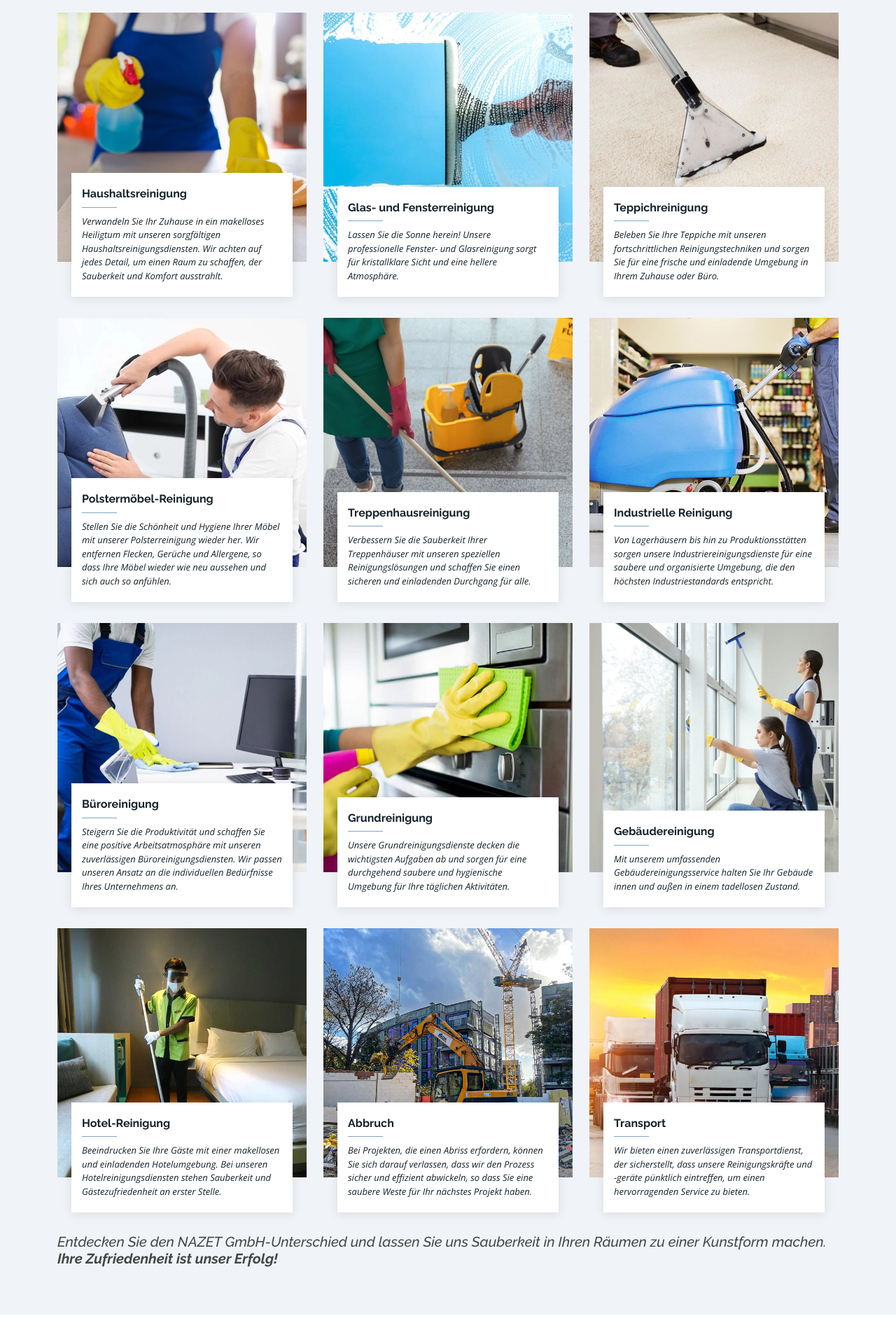
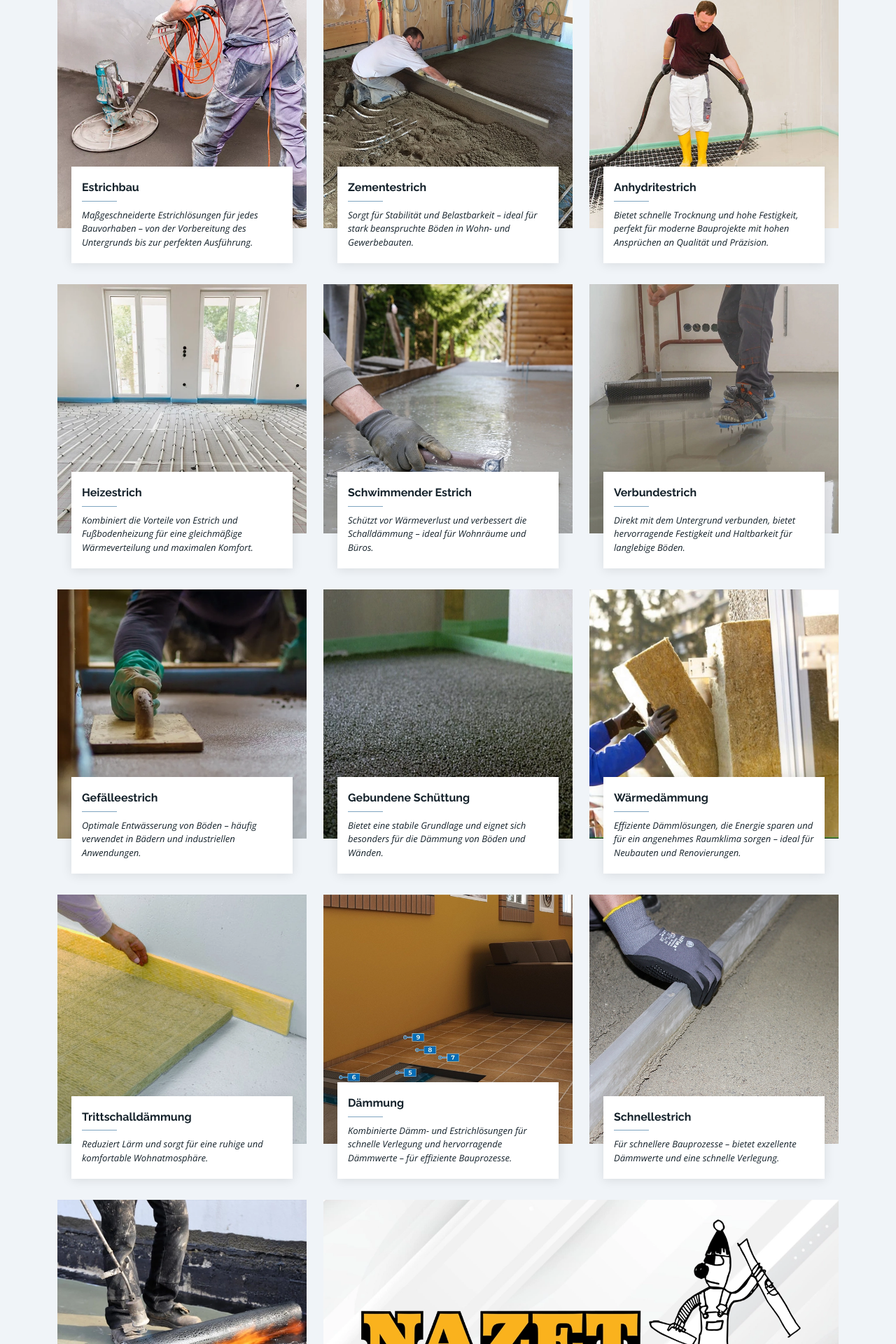
Before and after one commit to PeterBassemYoussef/NAZET, a PHP site: page /phpmail/ in a window 1280 px wide. Shown: the part 2720-4640 px from the top of the page at 70% size. Run offline with PHP 8.4, Linux system fonts and the light colour scheme.

Commit message:
Refactor the "Our Services" section.

```diff
--- a/index.php
+++ b/index.php
@@ -9,11 +9,11 @@ if (isset($_GET['lang'])) {
 }
 
 if ($currentLanguage === "en") {
-  include('lang/en.php');
+    include 'lang/en.php';
     $param = '?lang=en';
     $buttonText = 'Deutschland'; // Set button text to "Deutschland"
 } elseif ($currentLanguage === "de") {
-  include('lang/de.php');
+    include 'lang/de.php';
     $param = '?lang=de';
     $buttonText = 'English'; // Set button text to "English"
 }
@@ -238,10 +238,10 @@ if ($currentLanguage === "en") {
 
         <div class="section-title">
           <h2><?php echo $translations["Services"]; ?></h2>
-          <p><?php echo $translations["Check our Services"]; ?></p>
+          <p><?php echo $translations["ourServicesTitle"]; ?></p>
         </div>
 
-        <h5 class="fst-italic" data-aos="fade-up"><?php echo $translations["Services Start"]; ?></h5>
+        <h5 class="fst-italic" data-aos="fade-up"><?php echo $translations["ourServicesDesc"]; ?></h5>
         <br />
 
         <div class="row" data-aos="fade-up">
@@ -250,8 +250,8 @@ if ($currentLanguage === "en") {
             <div class="service" data-aos="fade-up" data-aos-delay="100">
               <div class="pic"><img src="assets/img/services/service-1.webp" class="img-fluid" alt=""></div>
               <div class="service-info">
-                <h4><?php echo $translations["Service 1"]; ?></h4>
-                <span><?php echo $translations["Service Desc 1"]; ?></span>
+                <h4><?php echo $translations["service1Title"]; ?></h4>
+                <span><?php echo $translations["service1Desc"]; ?></span>
               </div>
             </div>
           </div>
@@ -260,8 +260,8 @@ if ($currentLanguage === "en") {
             <div class="service">
               <div class="pic"><img src="assets/img/services/service-2.webp" class="img-fluid" alt=""></div>
               <div class="service-info">
-                <h4><?php echo $translations["Service 2"]; ?></h4>
-                <span><?php echo $translations["Service Desc 2"]; ?></span>
+                <h4><?php echo $translations["service2Title"]; ?></h4>
+                <span><?php echo $translations["service2Desc"]; ?></span>
               </div>
             </div>
           </div>
@@ -270,8 +270,8 @@ if ($currentLanguage === "en") {
             <div class="service">
               <div class="pic"><img src="assets/img/services/service-3.webp" class="img-fluid" alt=""></div>
               <div class="service-info">
-                <h4><?php echo $translations["Service 3"]; ?></h4>
-                <span><?php echo $translations["Service Desc 3"]; ?></span>
+                <h4><?php echo $translations["service3Title"]; ?></h4>
+                <span><?php echo $translations["service3Desc"]; ?></span>
               </div>
             </div>
           </div>
@@ -280,8 +280,8 @@ if ($currentLanguage === "en") {
             <div class="service" data-aos="fade-up" data-aos-delay="100">
               <div class="pic"><img src="assets/img/services/service-4.webp" class="img-fluid" alt=""></div>
               <div class="service-info">
-                <h4><?php echo $translations["Service 4"]; ?></h4>
-                <span><?php echo $translations["Service Desc 4"]; ?></span>
+                <h4><?php echo $translations["service4Title"]; ?></h4>
+                <span><?php echo $translations["service4Desc"]; ?></span>
               </div>
             </div>
           </div>
@@ -290,8 +290,8 @@ if ($currentLanguage === "en") {
             <div class="service">
               <div class="pic"><img src="assets/img/services/service-5.webp" class="img-fluid" alt=""></div>
               <div class="service-info">
-                <h4><?php echo $translations["Service 5"]; ?></h4>
-                <span><?php echo $translations["Service Desc 5"]; ?></span>
+                <h4><?php echo $translations["service5Title"]; ?></h4>
+                <span><?php echo $translations["service5Desc"]; ?></span>
               </div>
             </div>
           </div>
@@ -300,8 +300,8 @@ if ($currentLanguage === "en") {
             <div class="service">
               <div class="pic"><img src="assets/img/services/service-6.webp" class="img-fluid" alt=""></div>
               <div class="service-info">
-                <h4><?php echo $translations["Service 6"]; ?></h4>
-                <span><?php echo $translations["Service Desc 6"]; ?></span>
+                <h4><?php echo $translations["service6Title"]; ?></h4>
+                <span><?php echo $translations["service6Desc"]; ?></span>
               </div>
             </div>
           </div>
@@ -310,8 +310,8 @@ if ($currentLanguage === "en") {
             <div class="service" data-aos="fade-up" data-aos-delay="100">
               <div class="pic"><img src="assets/img/services/service-7.webp" class="img-fluid" alt=""></div>
               <div class="service-info">
-                <h4><?php echo $translations["Service 7"]; ?></h4>
-                <span><?php echo $translations["Service Desc 7"]; ?></span>
+                <h4><?php echo $translations["service7Title"]; ?></h4>
+                <span><?php echo $translations["service7Desc"]; ?></span>
               </div>
             </div>
           </div>
@@ -320,8 +320,8 @@ if ($currentLanguage === "en") {
             <div class="service">
               <div class="pic"><img src="assets/img/services/service-8.webp" class="img-fluid" alt=""></div>
               <div class="service-info">
-                <h4><?php echo $translations["Service 8"]; ?></h4>
-                <span><?php echo $translations["Service Desc 8"]; ?></span>
+                <h4><?php echo $translations["service8Title"]; ?></h4>
+                <span><?php echo $translations["service8Desc"]; ?></span>
               </div>
             </div>
           </div>
@@ -330,8 +330,8 @@ if ($currentLanguage === "en") {
             <div class="service">
               <div class="pic"><img src="assets/img/services/service-9.webp" class="img-fluid" alt=""></div>
               <div class="service-info">
-                <h4><?php echo $translations["Service 9"]; ?></h4>
-                <span><?php echo $translations["Service Desc 9"]; ?></span>
+                <h4><?php echo $translations["service9Title"]; ?></h4>
+                <span><?php echo $translations["service9Desc"]; ?></span>
               </div>
             </div>
           </div>
@@ -340,8 +340,8 @@ if ($currentLanguage === "en") {
             <div class="service" data-aos="fade-up" data-aos-delay="100">
               <div class="pic"><img src="assets/img/services/service-10.webp" class="img-fluid" alt=""></div>
               <div class="service-info">
-                <h4><?php echo $translations["Service 10"]; ?></h4>
-                <span><?php echo $translations["Service Desc 10"]; ?></span>
+                <h4><?php echo $translations["service10Title"]; ?></h4>
+                <span><?php echo $translations["service10Desc"]; ?></span>
               </div>
             </div>
           </div>
@@ -350,8 +350,8 @@ if ($currentLanguage === "en") {
             <div class="service">
               <div class="pic"><img src="assets/img/services/service-11.webp" class="img-fluid" alt=""></div>
               <div class="service-info">
-                <h4><?php echo $translations["Service 11"]; ?></h4>
-                <span><?php echo $translations["Service Desc 11"]; ?></span>
+                <h4><?php echo $translations["service11Title"]; ?></h4>
+                <span><?php echo $translations["service11Desc"]; ?></span>
               </div>
             </div>
           </div>
@@ -360,15 +360,33 @@ if ($currentLanguage === "en") {
             <div class="service">
               <div class="pic"><img src="assets/img/services/service-12.webp" class="img-fluid" alt=""></div>
               <div class="service-info">
-                <h4><?php echo $translations["Service 12"]; ?></h4>
-                <span><?php echo $translations["Service Desc 12"]; ?></span>
+                <h4><?php echo $translations["service12Title"]; ?></h4>
+                <span><?php echo $translations["service12Desc"]; ?></span>
+              </div>
+            </div>
+          </div>
+
+          <div class="col-lg-4 col-md-12" data-aos="fade-up" data-aos-delay="100">
+            <div class="service">
+              <div class="pic"><img src="assets/img/services/service-13.webp" class="img-fluid" alt=""></div>
+              <div class="service-info">
+                <h4><?php echo $translations["service13Title"]; ?></h4>
+                <span><?php echo $translations["service13Desc"]; ?></span>
+              </div>
+            </div>
+          </div>
+
+          <div class="col-lg-8 col-md-12" data-aos="fade-up" data-aos-delay="100">
+            <div class="service">
+              <div class="pic"><img src="assets/img/services/service-14.webp" class="img-fluid" alt=""></div>
+              <div class="service-info">
+                <h4><?php echo $translations["service13Title"]; ?></h4>
+                <span class="fst-italic"><?php echo $translations["serviceClosingText"]; ?></span>
               </div>
             </div>
           </div>
 
         </div>
-
-        <h5 class="fst-italic" data-aos="fade-up"><?php echo $translations["Services End"]; ?></h5>
 
         <!-- <div class="row" data-aos="fade-up" data-aos-delay="200">
           <div class="col-md-6">
@@ -803,7 +821,7 @@ if ($currentLanguage === "en") {
               <li><i class="bx bx-chevron-right"></i> <a class="nav-link scrollto" href="#about"><?php echo $translations["About"]; ?></a></li>
               <li><i class="bx bx-chevron-right"></i> <a class="nav-link scrollto" href="#services"><?php echo $translations["Services"]; ?></a></li>
               <li><i class="bx bx-chevron-right"></i> <a class="nav-link scrollto" href="#contact"><?php echo $translations["Contact Us"]; ?></a></li>
-              <li><i class="bx bx-chevron-right"></i> <a class="nav-link" href=<?php echo "datenschutz" .  $param ?>><?php echo $translations["Data Protection"]; ?></a></li>
+              <li><i class="bx bx-chevron-right"></i> <a class="nav-link" href=<?php echo "datenschutz" . $param ?>><?php echo $translations["Data Protection"]; ?></a></li>
             </ul>
           </div>
 
@@ -830,8 +848,8 @@ if ($currentLanguage === "en") {
   </footer><!-- End Footer -->
 
   <?php
-  include('partials/cookie.php');
-  include('partials/wpp-mobile.php');
+    include 'partials/cookie.php';
+    include 'partials/wpp-mobile.php';
   ?>
 
   <div id="preloader"></div>
--- a/lang/de.php
+++ b/lang/de.php
@@ -47,33 +47,49 @@ $translations = [
     "visionEngagingTitle" => "Nachhaltige Zukunft durch innovative Bauweise",
     "visionDescription" => "Unsere Vision ist es, durch langlebige und energieeffiziente Estrich- und Dämmarbeiten eine nachhaltige Bauweise zu fördern und so einen positiven Beitrag für die Umwelt und unsere Kunden zu leisten.",
 
-    "Check our Services" => "Prüfen Sie unsere Dienstleistungen",
-    "Services Start" => "Wir von NAZET GmbH Cleaning Services sind stolz darauf, eine breite Palette professioneller Reinigungslösungen anbieten zu können, die auf Ihre individuellen Bedürfnisse zugeschnitten sind. <br/>Unser engagiertes Team ist bestrebt, Exzellenz in jedem Detail zu liefern, um sicherzustellen, dass Ihre Räume nicht nur sauber sind, sondern in makellose Umgebungen verwandelt werden.",
-    "Service 1" => "Haushaltsreinigung",
-    "Service Desc 1" => "Verwandeln Sie Ihr Zuhause in ein makelloses Heiligtum mit unseren sorgfältigen Haushaltsreinigungsdiensten. Wir achten auf jedes Detail, um einen Raum zu schaffen, der Sauberkeit und Komfort ausstrahlt.",
-    "Service 2" => "Glas- und Fensterreinigung",
-    "Service Desc 2" => "Lassen Sie die Sonne herein! Unsere professionelle Fenster- und Glasreinigung sorgt für kristallklare Sicht und eine hellere Atmosphäre.",
-    "Service 3" => "Teppichreinigung",
-    "Service Desc 3" => "Beleben Sie Ihre Teppiche mit unseren fortschrittlichen Reinigungstechniken und sorgen Sie für eine frische und einladende Umgebung in Ihrem Zuhause oder Büro.",
-    "Service 4" => "Polstermöbel-Reinigung",
-    "Service Desc 4" => "Stellen Sie die Schönheit und Hygiene Ihrer Möbel mit unserer Polsterreinigung wieder her. Wir entfernen Flecken, Gerüche und Allergene, so dass Ihre Möbel wieder wie neu aussehen und sich auch so anfühlen.",
-    "Service 5" => "Treppenhausreinigung",
-    "Service Desc 5" => "Verbessern Sie die Sauberkeit Ihrer Treppenhäuser mit unseren speziellen Reinigungslösungen und schaffen Sie einen sicheren und einladenden Durchgang für alle.",
-    "Service 6" => "Industrielle Reinigung",
-    "Service Desc 6" => "Von Lagerhäusern bis hin zu Produktionsstätten sorgen unsere Industriereinigungsdienste für eine saubere und organisierte Umgebung, die den höchsten Industriestandards entspricht.",
-    "Service 7" => "Büroreinigung",
-    "Service Desc 7" => "Steigern Sie die Produktivität und schaffen Sie eine positive Arbeitsatmosphäre mit unseren zuverlässigen Büroreinigungsdiensten. Wir passen unseren Ansatz an die individuellen Bedürfnisse Ihres Unternehmens an.",
-    "Service 8" => "Grundreinigung",
-    "Service Desc 8" => "Unsere Grundreinigungsdienste decken die wichtigsten Aufgaben ab und sorgen für eine durchgehend saubere und hygienische Umgebung für Ihre täglichen Aktivitäten.",
-    "Service 9" => "Gebäudereinigung",
-    "Service Desc 9" => "Mit unserem umfassenden Gebäudereinigungsservice halten Sie Ihr Gebäude innen und außen in einem tadellosen Zustand.",
-    "Service 10" => "Hotel-Reinigung",
-    "Service Desc 10" => "Beeindrucken Sie Ihre Gäste mit einer makellosen und einladenden Hotelumgebung. Bei unseren Hotelreinigungsdiensten stehen Sauberkeit und Gästezufriedenheit an erster Stelle.",
-    "Service 11" => "Abbruch",
-    "Service Desc 11" => "Bei Projekten, die einen Abriss erfordern, können Sie sich darauf verlassen, dass wir den Prozess sicher und effizient abwickeln, so dass Sie eine saubere Weste für Ihr nächstes Projekt haben.",
-    "Service 12" => "Transport",
-    "Service Desc 12" => "Wir bieten einen zuverlässigen Transportdienst, der sicherstellt, dass unsere Reinigungskräfte und -geräte pünktlich eintreffen, um einen hervorragenden Service zu bieten.",
-    "Services End" => "Entdecken Sie den NAZET GmbH-Unterschied und lassen Sie uns Sauberkeit in Ihren Räumen zu einer Kunstform machen. <br><strong>Ihre Zufriedenheit ist unser Erfolg!</strong>",
+    "ourServicesTitle" => "Exzellente Lösungen für Ihr Bauprojekt",
+    "ourServicesDesc" => "Mit einer breiten Palette an Estrich- und Dämmlösungen bieten wir bei NAZET GmbH maßgeschneiderte Services, die höchste Qualität und Langlebigkeit garantieren.",
+
+    "service1Title" => "Estrichbau",
+    "service1Desc" => "Maßgeschneiderte Estrichlösungen für jedes Bauvorhaben – von der Vorbereitung des Untergrunds bis zur perfekten Ausführung.",
+
+    "service2Title" => "Zementestrich",
+    "service2Desc" => "Sorgt für Stabilität und Belastbarkeit – ideal für stark beanspruchte Böden in Wohn- und Gewerbebauten.",
+
+    "service3Title" => "Anhydritestrich",
+    "service3Desc" => "Bietet schnelle Trocknung und hohe Festigkeit, perfekt für moderne Bauprojekte mit hohen Ansprüchen an Qualität und Präzision.",
+
+    "service4Title" => "Heizestrich",
+    "service4Desc" => "Kombiniert die Vorteile von Estrich und Fußbodenheizung für eine gleichmäßige Wärmeverteilung und maximalen Komfort.",
+
+    "service5Title" => "Schwimmender Estrich",
+    "service5Desc" => "Schützt vor Wärmeverlust und verbessert die Schalldämmung – ideal für Wohnräume und Büros.",
+
+    "service6Title" => "Verbundestrich",
+    "service6Desc" => "Direkt mit dem Untergrund verbunden, bietet hervorragende Festigkeit und Haltbarkeit für langlebige Böden.",
+
+    "service7Title" => "Gefälleestrich",
+    "service7Desc" => "Optimale Entwässerung von Böden – häufig verwendet in Bädern und industriellen Anwendungen.",
+
+    "service8Title" => "Gebundene Schüttung",
+    "service8Desc" => "Bietet eine stabile Grundlage und eignet sich besonders für die Dämmung von Böden und Wänden.",
+
+    "service9Title" => "Wärmedämmung",
+    "service9Desc" => "Effiziente Dämmlösungen, die Energie sparen und für ein angenehmes Raumklima sorgen – ideal für Neubauten und Renovierungen.",
+
+    "service10Title" => "Trittschalldämmung",
+    "service10Desc" => "Reduziert Lärm und sorgt für eine ruhige und komfortable Wohnatmosphäre.",
+
+    "service11Title" => "Dämmung",
+    "service11Desc" => "Kombinierte Dämm- und Estrichlösungen für schnelle Verlegung und hervorragende Dämmwerte – für effiziente Bauprozesse.",
+
+    "service12Title" => "Schnellestrich",
+    "service12Desc" => "Für schnellere Bauprozesse – bietet exzellente Dämmwerte und eine schnelle Verlegung.",
+
+    "service13Title" => "Feuchtigkeitssperre",
+    "service13Desc" => "Schützt Böden und Wände vor Feuchtigkeitsschäden – besonders wichtig für Keller und Bauvorhaben mit hoher Feuchtigkeitsbelastung.",
+
+    "serviceClosingText" => "Mit NAZET GmbH erhalten Sie nicht nur Fachwissen und Erfahrung, sondern auch maßgeschneiderte Lösungen, die Ihr Bauprojekt auf das nächste Level heben. Vertrauen Sie auf unsere Expertise für langlebige und effiziente Estrich- und Dämmarbeiten.",
 
     "Contact" => "Kontakt",
     "Our Address" => "Unsere Adresse",
```
Also changed, not shown: lang/en.php (+43 -27 lines), assets/img/services/service-1.webp, assets/img/services/service-10.webp, assets/img/services/service-11.webp, assets/img/services/service-12.webp, assets/img/services/service-13.webp (added), assets/img/services/service-14.webp (added), assets/img/services/service-2.webp, assets/img/services/service-3.webp, assets/img/services/service-4.webp, assets/img/services/service-5.webp, assets/img/services/service-6.webp, assets/img/services/service-7.webp, assets/img/services/service-8.webp, 1 more files. Lines whose indentation alone changed are shown as unchanged.
